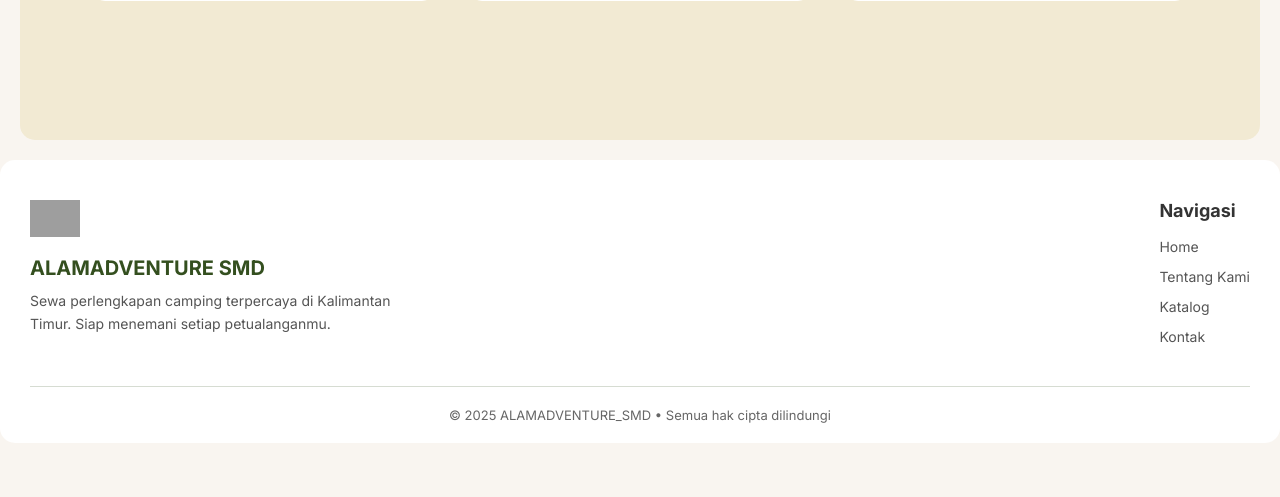
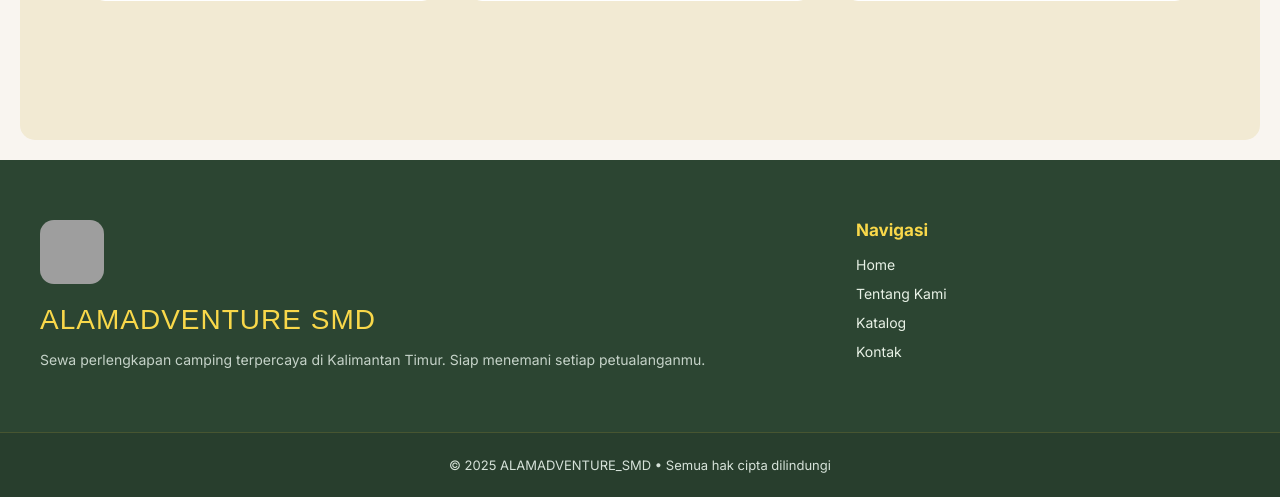
Before and after one commit to ahnafaliyyu/alamadventure, a PHP site: page /index.html in a window 1280 px wide. Shown: the part 3777-4274 px from the top of the page. Before the commit the page ends 4220 px from the top, so only its background shows below. Run offline with PHP 8.4, Linux system fonts and the light colour scheme; some libraries are stand-ins or nearby versions; grey boxes are pictures that could not be loaded.

Commit message:
footer dasar

```diff
--- a/public/css/main.css
+++ b/public/css/main.css
@@ -58,82 +58,71 @@ body {
   flex-direction: column;
 }
 
-/* Footer */
+/* Footer (ALAMADVENTURE template) */
 .site-footer {
-  padding: 40px 30px 20px;
-  background-color: #fff;
-  border-radius: 15px;
+  width: 100%;
+  background: #2c4532;
+  color: #e8f1e6;
+  margin-top: auto;
 }
-
 .footer-inner {
-  display: flex;
-  justify-content: space-between;
-  gap: 40px;
-  margin-bottom: 30px;
-  flex-wrap: wrap;
+  max-width: 1200px;
+  margin: 0 auto;
+  padding: 60px 32px;
+  display: grid;
+  grid-template-columns: 2fr 1fr;
+  gap: 48px;
 }
-
-.footer-brand {
-  max-width: 400px;
+.footer-brand h3 {
+  font-family: "Viga", sans-serif;
+  font-size: 28px;
+  letter-spacing: 1px;
+  color: #f9d84a;
+  margin: 16px 0 12px;
 }
-
-.footer-logo {
-  margin-bottom: 15px;
-}
-
-.footer-logo img {
-  width: 50px;
-  height: auto;
-}
-
-.footer-brand h3 {
-  font-size: 20px;
-  font-weight: bold;
-  color: #344f1f;
-  margin-bottom: 10px;
-}
-
 .footer-brand p {
   font-size: 14px;
-  color: #555;
-  line-height: 1.6;
+  line-height: 1.7;
+  color: #d6e2d9;
+  opacity: 0.9;
 }
-
+.footer-logo img {
+  width: 64px;
+  height: 64px;
+  border-radius: 14px;
+  object-fit: cover;
+}
 .footer-links h4 {
-  font-size: 18px;
-  font-weight: bold;
-  color: #333;
-  margin-bottom: 15px;
+  font-weight: 700;
+  font-size: 17px;
+  color: #f9d84a;
+  margin-bottom: 16px;
 }
-
-.footer-links ul {
-  list-style: none;
+.footer-links ul { list-style: none; padding: 0; margin: 0; }
+.footer-links li {
+  margin-bottom: 12px;
+  display: flex;
+  align-items: center;
+  gap: 12px;
+  color: #d6e2d9;
+  font-size: 14px;
 }
-
-.footer-links ul li {
-  margin-bottom: 10px;
+.footer-links a {
+  color: #e8f1e6;
+  text-decoration: none;
+  transition: color 0.3s ease;
 }
-
-.footer-links ul li a {
-  text-decoration: none;
-  font-size: 14px;
-  color: #555;
-  transition: color 0.3s;
-}
-
-.footer-links ul li a:hover {
-  color: #344f1f;
-}
-
+.footer-links a:hover { color: #f9d84a; }
 .footer-bottom {
-  border-top: 1px solid rgba(52, 79, 31, 0.2);
-  padding-top: 20px;
+  border-top: 1px solid rgba(249, 216, 74, 0.15);
+  padding: 24px 32px;
   text-align: center;
+  color: #d6e2d9;
+  font-size: 13px;
+  background: rgba(0, 0, 0, 0.1);
 }
 
 .footer-bottom p {
-  font-size: 13px;
-  color: #666;
   margin: 0;
 }
 
@@ -170,6 +159,18 @@ body {
   }
 }
 
+/* Responsive Footer Layout */
+@media (max-width: 992px) {
+  .footer-inner {
+    grid-template-columns: 1fr;
+    gap: 40px;
+    text-align: center;
+  }
+  .footer-links li {
+    justify-content: center;
+  }
+}
+
 /* Mobile (Max Width 768px) */
 @media screen and (max-width: 768px) {
   /* Footer Responsif */
```
